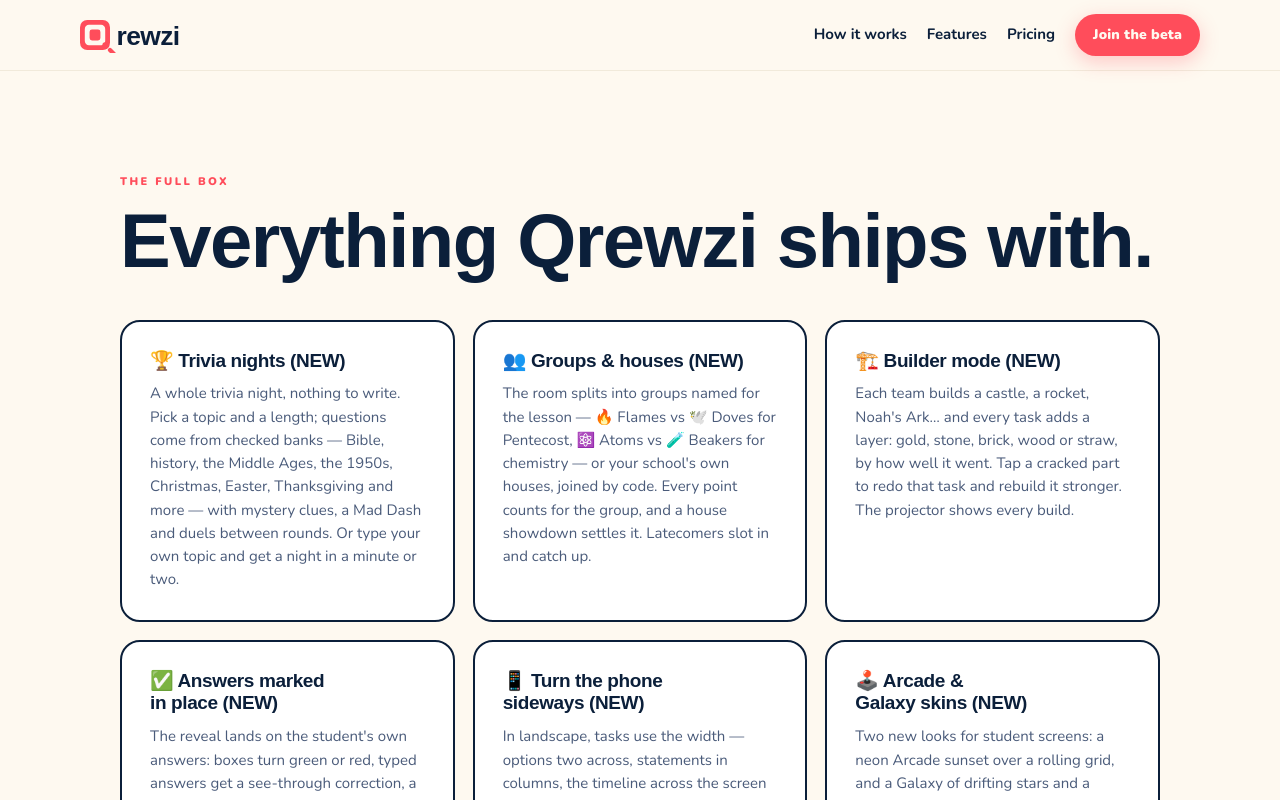
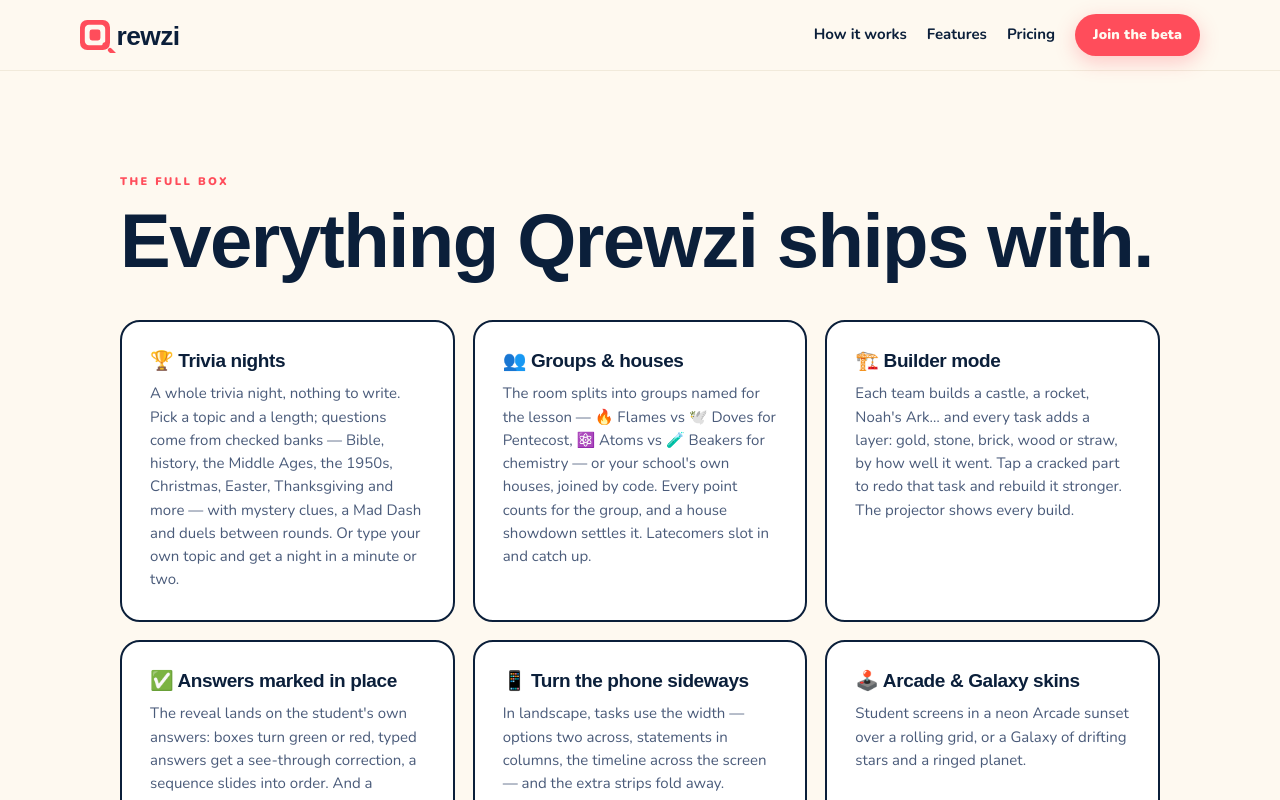
Before and after one commit to rgsommer/qrewzi, a Next.js app: page /features in a window 1280 px wide. Shown: the top 800 px of the page. Built offline with nearby package versions, Linux system fonts and the light colour scheme; a web font is replaced by a local one.

Commit message:
Features: no "(NEW)" tags — a label that's dated next week tells a visitor the page hasn't been touched since
Co-Authored-By: Claude Opus 5.5 <noreply@anthropic.com>

```diff
--- a/src/app/features/page.tsx
+++ b/src/app/features/page.tsx
@@ -26,13 +26,13 @@ export const metadata: Metadata = {
 };
 
 const FEATURES = [
-  { name: "🏆 Trivia nights (NEW)", body: "A whole trivia night, nothing to write. Pick a topic and a length; questions come from checked banks — Bible, history, the Middle Ages, the 1950s, Christmas, Easter, Thanksgiving and more — with mystery clues, a Mad Dash and duels between rounds. Or type your own topic and get a night in a minute or two." },
-  { name: "👥 Groups & houses (NEW)", body: "The room splits into groups named for the lesson — 🔥 Flames vs 🕊️ Doves for Pentecost, ⚛️ Atoms vs 🧪 Beakers for chemistry — or your school's own houses, joined by code. Every point counts for the group, and a house showdown settles it. Latecomers slot in and catch up." },
-  { name: "🏗️ Builder mode (NEW)", body: "Each team builds a castle, a rocket, Noah's Ark… and every task adds a layer: gold, stone, brick, wood or straw, by how well it went. Tap a cracked part to redo that task and rebuild it stronger. The projector shows every build." },
-  { name: "✅ Answers marked in place (NEW)", body: "The reveal lands on the student's own answers: boxes turn green or red, typed answers get a see-through correction, a sequence slides into order. And a timeline task finally looks like a timeline." },
-  { name: "📱 Turn the phone sideways (NEW)", body: "In landscape, tasks use the width — options two across, statements in columns, the timeline across the screen — and the extra strips fold away." },
-  { name: "🕹️ Arcade & Galaxy skins (NEW)", body: "Two new looks for student screens: a neon Arcade sunset over a rolling grid, and a Galaxy of drifting stars and a ringed planet." },
-  { name: "👀 Preview on a phone or tablet (NEW)", body: "Step through any set exactly as a student's device shows it, task by task — no session, nothing to scan." },
+  { name: "🏆 Trivia nights", body: "A whole trivia night, nothing to write. Pick a topic and a length; questions come from checked banks — Bible, history, the Middle Ages, the 1950s, Christmas, Easter, Thanksgiving and more — with mystery clues, a Mad Dash and duels between rounds. Or type your own topic and get a night in a minute or two." },
+  { name: "👥 Groups & houses", body: "The room splits into groups named for the lesson — 🔥 Flames vs 🕊️ Doves for Pentecost, ⚛️ Atoms vs 🧪 Beakers for chemistry — or your school's own houses, joined by code. Every point counts for the group, and a house showdown settles it. Latecomers slot in and catch up." },
+  { name: "🏗️ Builder mode", body: "Each team builds a castle, a rocket, Noah's Ark… and every task adds a layer: gold, stone, brick, wood or straw, by how well it went. Tap a cracked part to redo that task and rebuild it stronger. The projector shows every build." },
+  { name: "✅ Answers marked in place", body: "The reveal lands on the student's own answers: boxes turn green or red, typed answers get a see-through correction, a sequence slides into order. And a timeline task looks like a timeline." },
+  { name: "📱 Turn the phone sideways", body: "In landscape, tasks use the width — options two across, statements in columns, the timeline across the screen — and the extra strips fold away." },
+  { name: "🕹️ Arcade & Galaxy skins", body: "Student screens in a neon Arcade sunset over a rolling grid, or a Galaxy of drifting stars and a ringed planet." },
+  { name: "👀 Preview on a phone or tablet", body: "Step through any set exactly as a student's device shows it, task by task — no session, nothing to scan." },
   { name: "🔐 Classroom escape rooms", body: "Any lesson, any theme, generated in 90 sec. Six teams play their own themed room in the same classroom — keys, locks, cipher fragments, a brass-plate vault. The theme pre-fills with today's season (Halloween, Reformation Day, Nativity, Easter). See qrewzi.com/escape-rooms." },
   { name: "30+ task types", body: "Multiple choice, sort, sequence, mind map, matching, cloze, brain blitz, flashcards race, motion mission, speech recognition, script play, role-play deck, hangman duel, and more." },
   { name: "GameMaster mode", body: "Projector dashboard the teacher runs. Live leaderboard, station heat map, streak banners, celebration layer, session-complete finale." },
```
